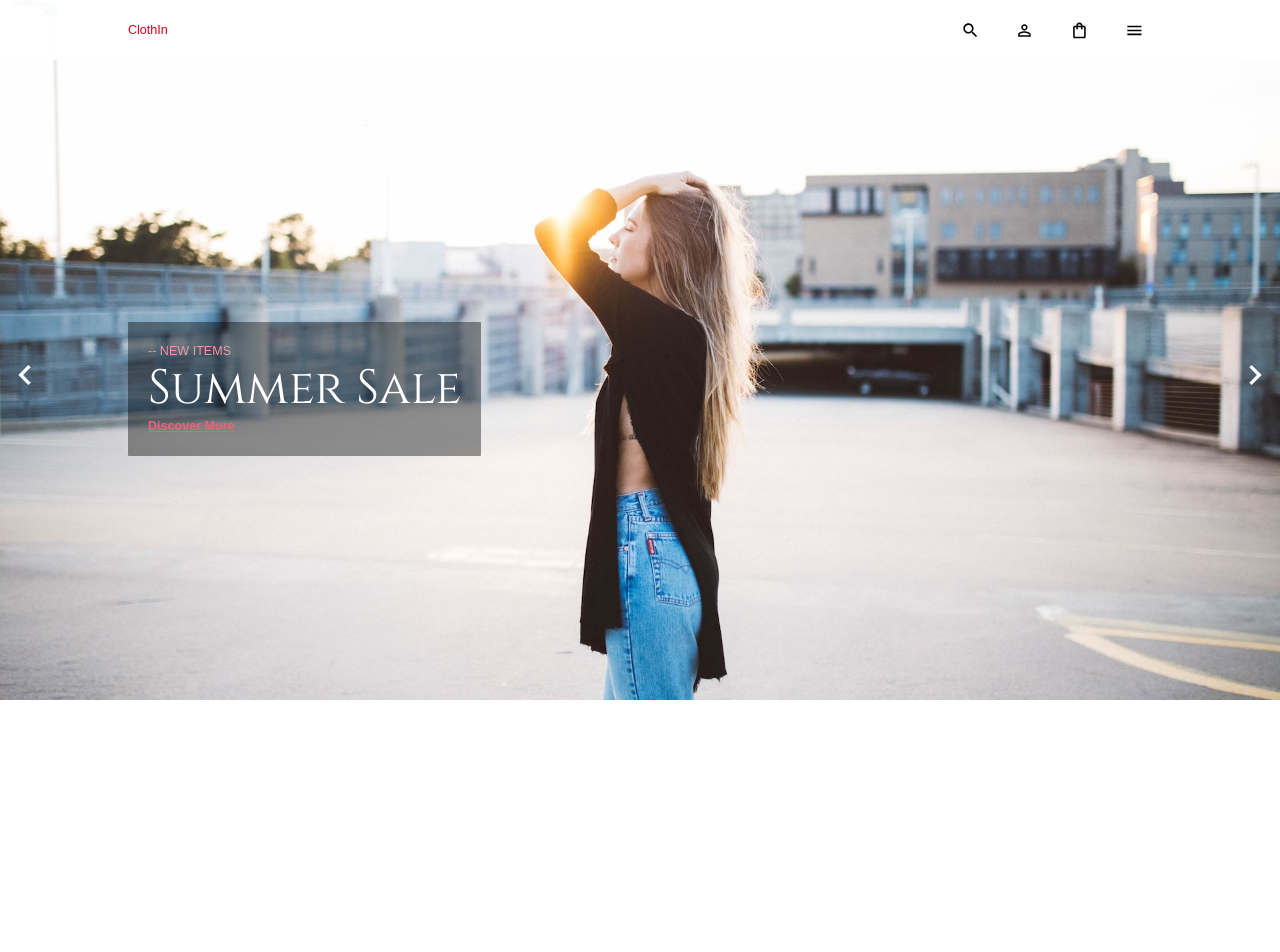
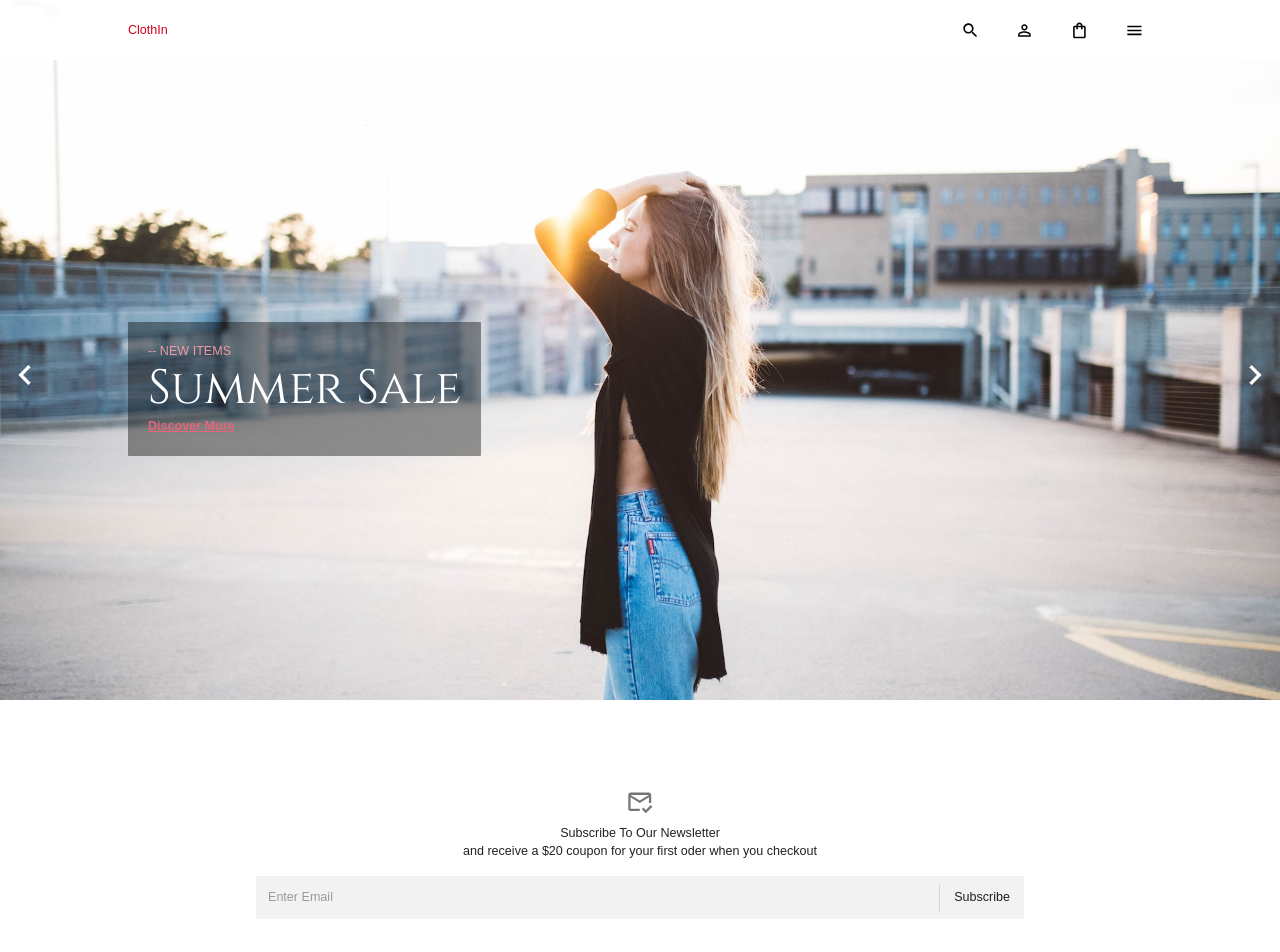
Before and after one commit to lewisemarcus/clothIn, a React (Create React App) app in the folder client/: page / in a window 1280 px wide. Shown: the top 952 px of the page. Before the commit the page ends 800 px from the top, so only its background shows below. Built offline with nearby package versions, Linux system fonts and the light colour scheme; a web font is replaced by a local one.

Commit message:
subscribe component

```diff
--- a/client/src/components/item.jsx
+++ b/client/src/components/item.jsx
@@ -43,7 +43,7 @@ const Item = ({ item, width }) => {
                     style={{ cursor: "pointer" }}
                 />
                 <Box
-                    display={isHovered ? "blocked" : "none"}
+                    display={isHovered ? "block" : "none"}
                     position="absolute"
                     bottom="10%"
                     left="0"
--- a/client/src/scenes/home/Home.jsx
+++ b/client/src/scenes/home/Home.jsx
@@ -1,11 +1,13 @@
 import MainCarousel from "./MainCarousel"
 import ShoppingList from "./ShoppingList"
+import Subscribe from "./Subscribe"
 
 const Home = () => {
     return (
         <div className="home">
             <MainCarousel />
             <ShoppingList />
+            <Subscribe />
         </div>
     )
 }
--- a/client/src/scenes/home/ShoppingList.jsx
+++ b/client/src/scenes/home/ShoppingList.jsx
@@ -36,7 +36,59 @@ const ShoppingList = () => {
             item.attributes.category === "bestSellers"
         })
 
-        return <div>Shopping List</div>
+        return (
+            <Box width="80%" margin="80px auto">
+                <Typography variant="h3" textAlign="center">
+                    Our Featured <b>Products</b>
+                </Typography>
+                <Tabs
+                    textColor="primary"
+                    indicatorColor="primary"
+                    value={value}
+                    onChange={handleChange}
+                    centered
+                    TabIndicatorProps={{
+                        sx: { display: isNonMobile ? "block" : "none" },
+                    }}
+                    sx={{
+                        m: "25px",
+                        "& .MuiTabs-flexContainer": {
+                            flexWrap: "wrap",
+                        },
+                    }}
+                >
+                    <Tab label="ALL" value="all" />
+                    <Tab label="NEW ARRIVALS" value="newArrivals" />
+                    <Tab label="BEST SELLERS" value="bestSellers" />
+                    <Tab label="TOP RATED" value="topRated" />
+                </Tabs>
+                <Box
+                    margin="0 auto"
+                    display="grid"
+                    gridTemplateColumns="repeat(auto-fill, 300px)"
+                    justifyContent="space-around"
+                    rowGap="20px"
+                    columnGap="1.33%"
+                >
+                    {value === "all" &&
+                        items.map((item) => (
+                            <Item item={item} key={`${item.name}-${item.id}`} />
+                        ))}
+                    {value === "bestSellers" &&
+                        bestSellerItems.map((item) => (
+                            <Item item={item} key={`${item.name}-${item.id}`} />
+                        ))}
+                    {value === "newArrivals" &&
+                        newArrivalsItems.map((item) => (
+                            <Item item={item} key={`${item.name}-${item.id}`} />
+                        ))}
+                    {value === "topRated" &&
+                        topRatedItems.map((item) => (
+                            <Item item={item} key={`${item.name}-${item.id}`} />
+                        ))}
+                </Box>
+            </Box>
+        )
     }
 }
 
--- /dev/null
+++ b/client/src/scenes/home/Subscribe.jsx
@@ -0,0 +1,40 @@
+import { Box, InputBase, Divider, Typography, IconButton } from "@mui/material"
+import MarkEmailReadOutlinedIcon from "@mui/icons-material/MarkEmailReadOutlined"
+import { useState } from "react"
+
+const Subscribe = () => {
+    const [email, setEmail] = useState("")
+
+    return (
+        <Box width="80%" margin="80px auto" textAlign="center">
+            <IconButton>
+                <MarkEmailReadOutlinedIcon fontSize="large" />
+            </IconButton>
+            <Typography varaint="h3">Subscribe To Our Newsletter</Typography>
+            <Typography>
+                and receive a $20 coupon for your first oder when you checkout
+            </Typography>
+            <Box
+                p="2px 4px"
+                m="15px auto"
+                display="flex"
+                alignItems="center"
+                width="75%"
+                backgroundColor="#F2F2F2"
+            >
+                <InputBase
+                    sx={{ ml: 1, flex: 1 }}
+                    placeholder="Enter Email"
+                    onChange={(event) => setEmail(event.target.value)}
+                    value={email}
+                />
+                <Divider sx={{ height: 28, m: 0.5 }} orientation="vertical" />
+                <Typography sx={{ p: "10px", ":hover": { cursor: "pointer" } }}>
+                    Subscribe
+                </Typography>
+            </Box>
+        </Box>
+    )
+}
+
+export default Subscribe
```
